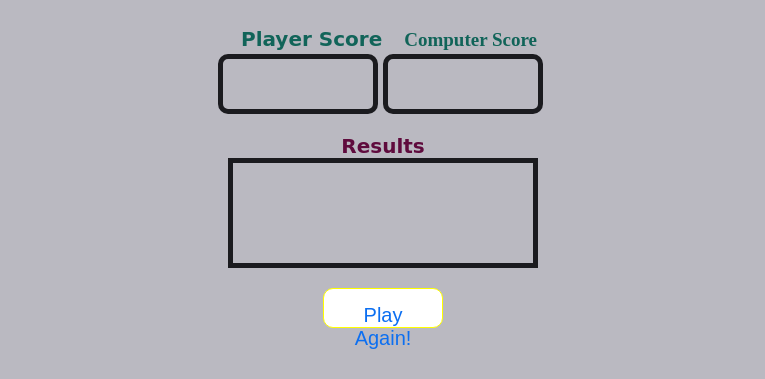
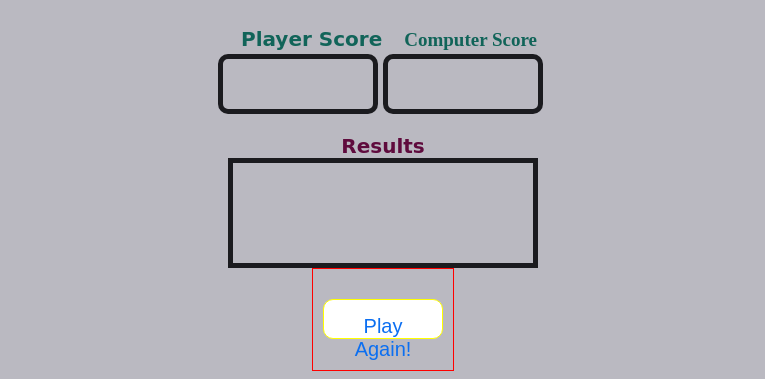
Before and after one commit to cleargoaldigital/odinrock, a plain HTML site: page index.html in a window 1280 px wide. Shown: the part 515-894 px from the top of the page, without its empty margins (257-1022 px from the left). Before the commit the page ends 872 px from the top, so only its background shows below. Drawn offline with Linux system fonts and the light colour scheme.

Commit message:
update index.html

```diff
--- a/index.html
+++ b/index.html
@@ -9,11 +9,15 @@
 
 <body>
   <section class="header">
-    <header>Play A Game Against Computer</header>
+    <header>
+      Play A Game Against Computer
+    </header>
     <h4>Choose from any of the 3 Weapons below</h4>
 
 
-    <p>Read more about this game in a wikipedia entry <a href="https://en.wikipedia.org/wiki/Rock_paper_scissors" target="_blank">here</a></p>
+    <p>
+      Read more about this game in a wikipedia entry <a href="https://en.wikipedia.org/wiki/Rock_paper_scissors" target="_blank">here</a>
+    </p>
     <h3>First to reach 5 Wins!</h3>
 
     <div class="selectBtn">
@@ -33,14 +37,16 @@
       <div id="computerScore"></div>
     </div>
 
-  <div><span id="resultsLabel">Results</span></div>
+    <div>
+      <span id="resultsLabel">Results</span>
+    </div>
 
 
     <div id="compareResults"></div>
 
-  <div>
-    <button id="refresh">Play Again!</button>
-  </div>
+    <div class="refresh">
+      <button id="refresh">Play Again!</button>
+    </div>
 
   </section>
 </body>
```
